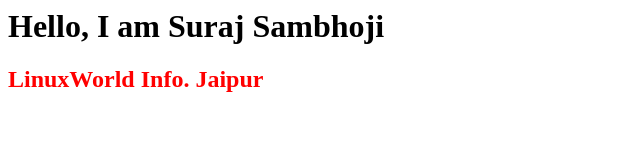
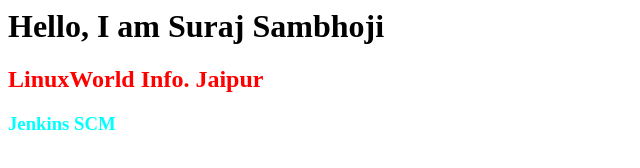
Before and after one commit to surajsambhoji/demo-jenkins, a plain HTML site: page index.html in a window 1280 px wide. Shown: the whole page, without its empty margins (0-640 px from the left). Drawn offline with Linux system fonts and the light colour scheme.

Commit message:
Update index.html

```diff
--- a/index.html
+++ b/index.html
@@ -1,2 +1,3 @@
 <h1>Hello, I am Suraj Sambhoji</h1>
 <h2 style="color: red">LinuxWorld Info. Jaipur</h2>
+<h3 style="color: aqua">Jenkins SCM</h3>
```
